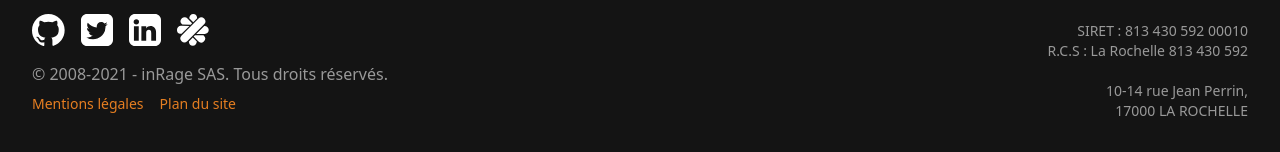
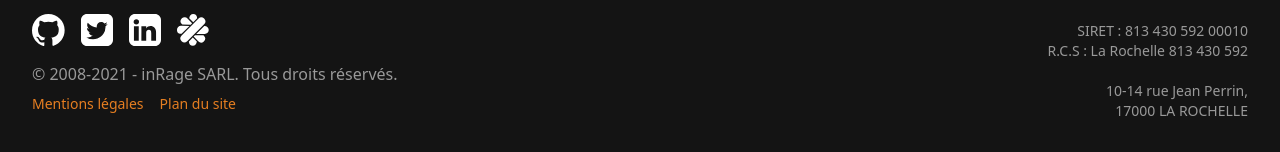
Before and after one commit to akiletour/inrage, a Next.js app: page / in a window 1280 px wide. Shown: the part 6251-6403 px from the top of the page. Built offline with nearby package versions, Linux system fonts and the light colour scheme.

Commit message:
fix(footer): change legal form to SARL

```diff
--- a/components/layouts/Footer.js
+++ b/components/layouts/Footer.js
@@ -39,7 +39,7 @@ export default function Footer() {
               <Socials />
             </div>
             <div>
-              © 2008-2021 - inRage SAS. Tous droits réservés.
+              © 2008-2021 - inRage SARL. Tous droits réservés.
             </div>
             <div className="mt-1 grid grid-flow-col gap-2 justify-start text-sm text-orange">
               <Link href="/"><a>Mentions légales</a></Link>
```
